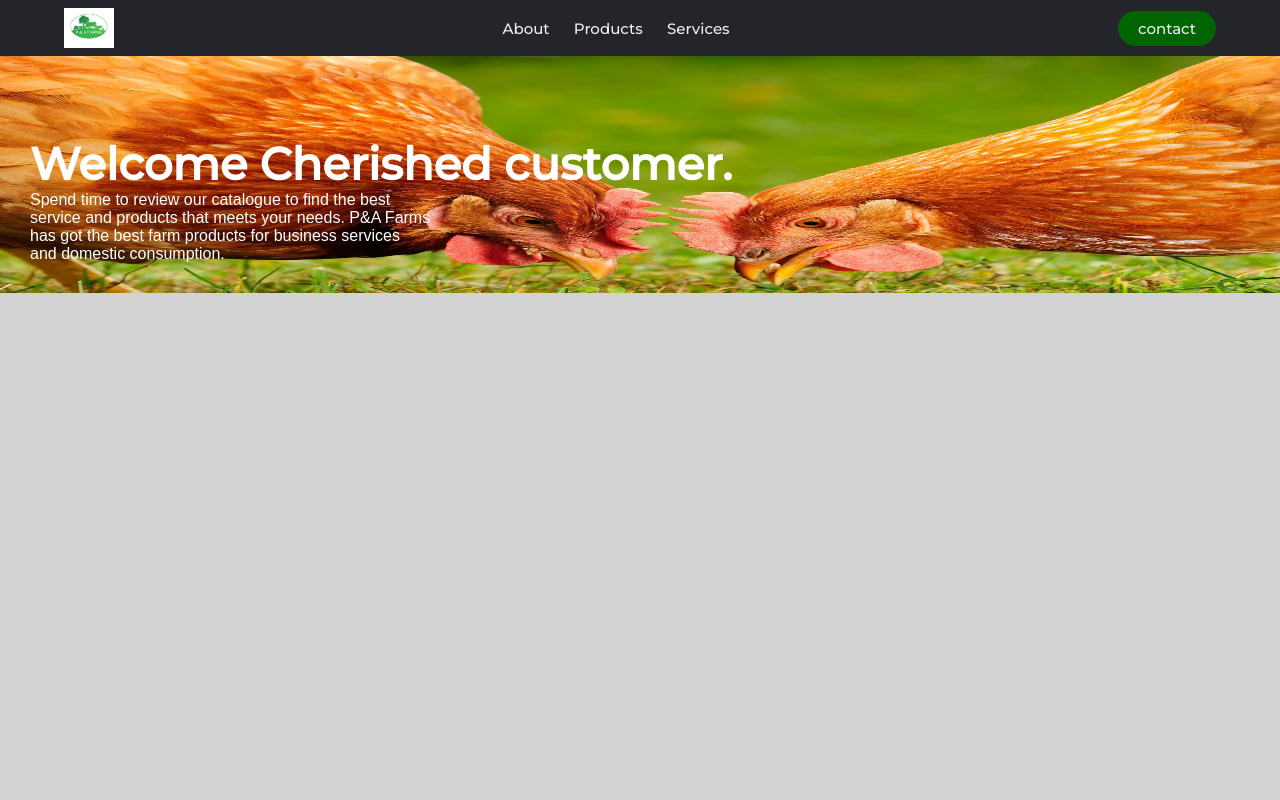
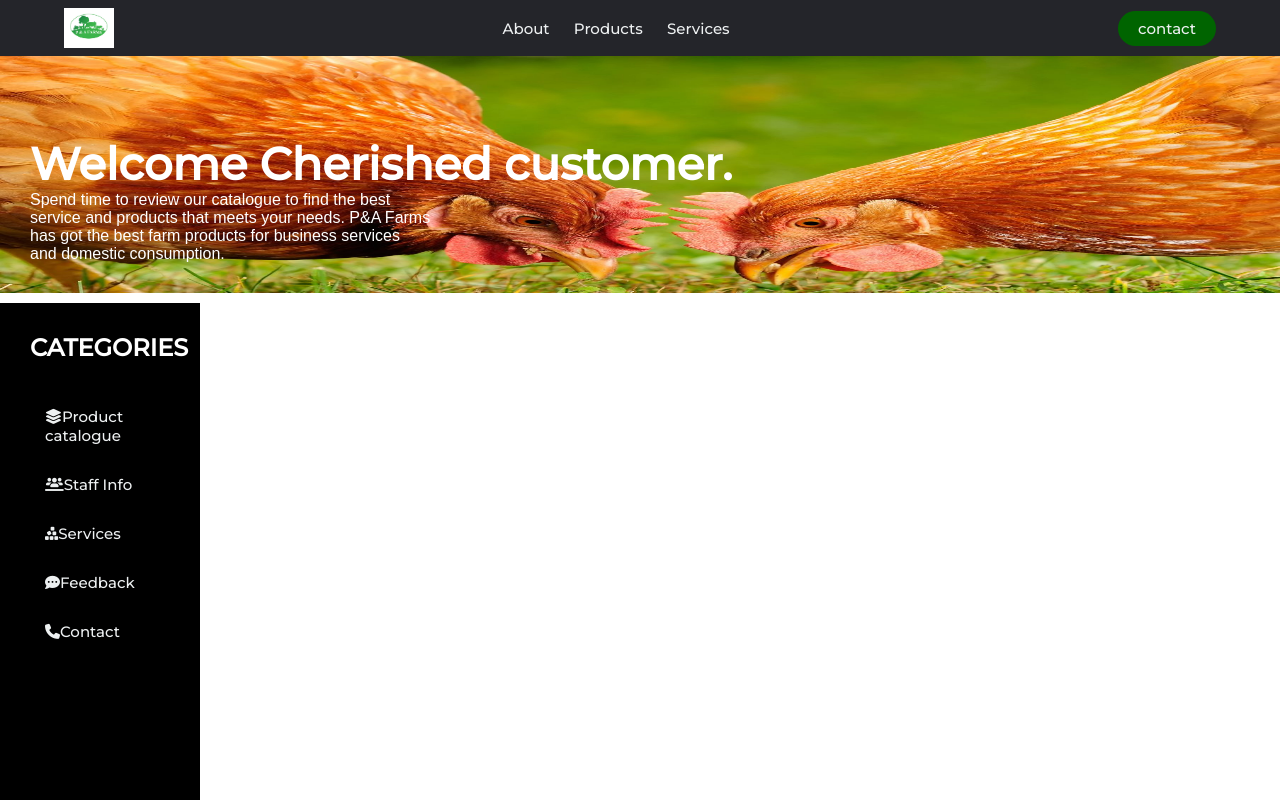
Before and after one commit to oliverquaye23/P-A_FARMS, a Flask app: page / in a window 1280 px wide. Run offline with Flask 3, Linux system fonts and the light colour scheme; some libraries are stand-ins or nearby versions.

Commit message:
modified hompage

```diff
--- a/static/css/homepage.css
+++ b/static/css/homepage.css
@@ -6,11 +6,13 @@
     padding: 0;
     box-sizing: border-box;
     font-family: "Montserrat",sans-serif;
+    list-style: none;
+    text-decoration: none;
     /* border: red;
     border-style: dashed; */
 }
 body{
-    background-color: #d3d3d3;
+    background-color: #ffff;
 }
 /* navabar section */
 header{
@@ -64,6 +66,7 @@ button:hover{
     background-size: 100% 270px;
     background-repeat: no-repeat;
     padding: 30px;
+    margin-bottom: 10px;
 }
 
 .banner_text{
@@ -73,3 +76,25 @@ button:hover{
 p{
     font-family: 'Montserrat:ital', sans-serif;
 }
+
+/* sidebar */
+.wrapper{
+    display: flex;
+}
+.sidebar{
+    position: fixed;
+    width: 200px;
+    height: 500px;
+    padding: 30px;
+    background: black;
+}
+.sidebar h2{
+    color: #ffff;
+    text-align: center;
+    margin-bottom: 30px;
+    text-transform: uppercase;
+}
+.sidebar ul li{
+    padding: 15px;
+
+}
--- a/templates/hompage.html
+++ b/templates/hompage.html
@@ -5,6 +5,7 @@
     <meta name="viewport" content="width=device-width, initial-scale=1.0">
     <title>P&A Farms</title>
     <link rel="stylesheet" href="/static/css/homepage.css">
+    <script src="https://kit.fontawesome.com/35e2b1034f.js" crossorigin="anonymous"></script>
 </head>
 <body>
     <!--Navbar section  -->
@@ -33,5 +34,24 @@
             </p>
         </div>
     </div>
+    <div class="below">
+        <!-- The sidebar Navigation -->
+        <div class="wrapper">
+            <div class="sidebar">
+                <h2>Categories</h2>
+                <Ul>
+                    <li><a href="#"> <i class="fa-solid fa-layer-group"> </i>Product catalogue</a></li>
+                    <li><a href="#"><i class="fa-solid fa-users-line"> </i>Staff Info</a></li>
+                    <li><a href="#"><i class="fa-solid fa-cubes-stacked"> </i>Services</a></li>
+                    <li><a href="#"><i class="fa-solid fa-comment-dots"> </i>Feedback</a></li>
+                    <li><a href="#"><i class="fa-solid fa-phone"> </i>Contact</a></li>
+                </Ul>
+            </div>
+
+            <div class="slider">
+
+            </div>
+        </div>
+    </div>
 </body>
 </html>
```
